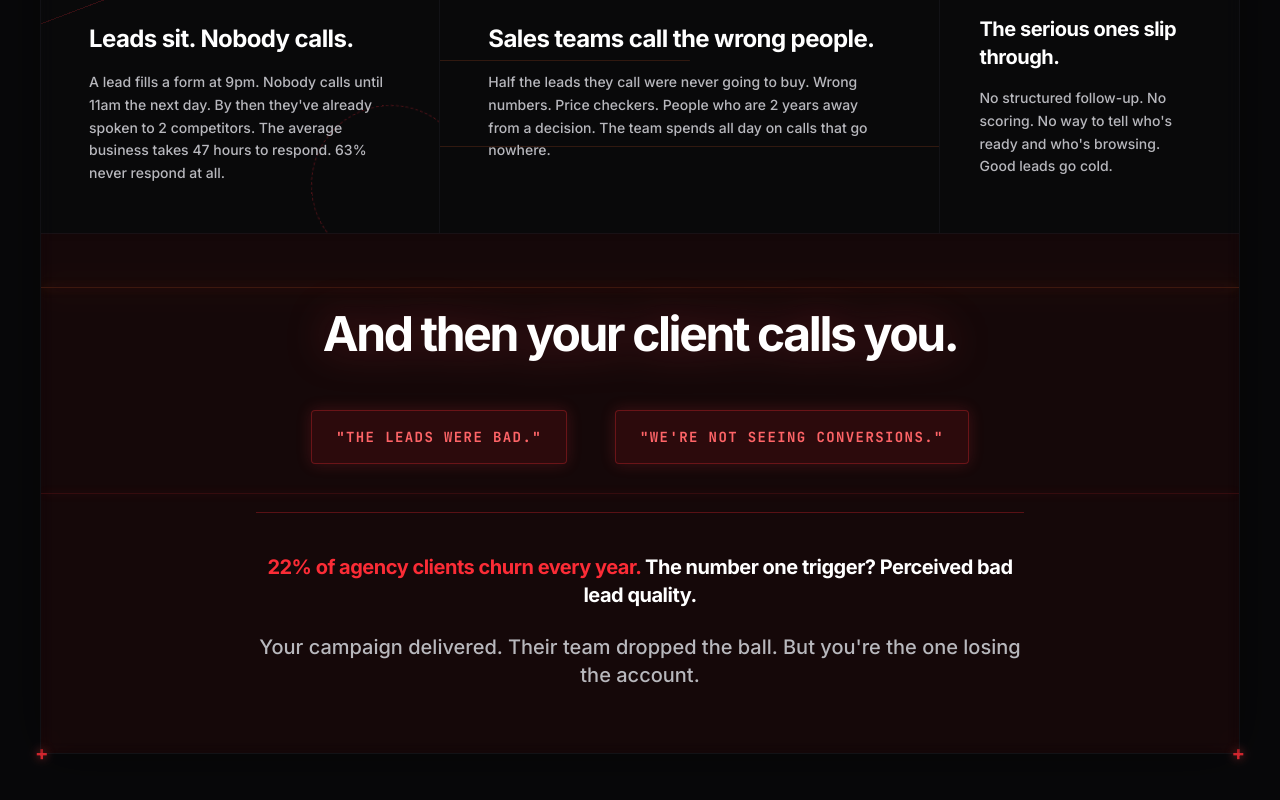
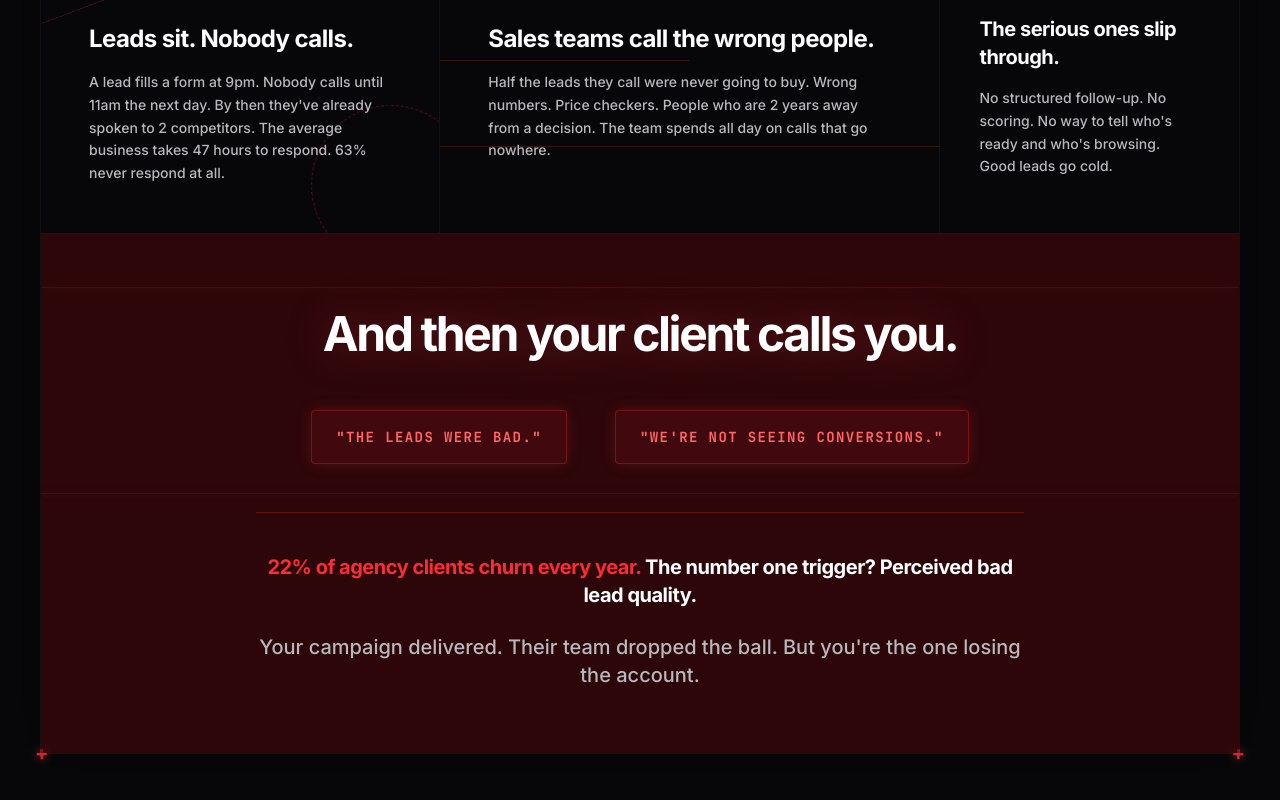
Before and after one commit to Sceduled/kavlron-website, a Next.js app: page / in a window 1280 px wide. Shown: the part 1858-2658 px from the top of the page. Built offline with nearby package versions, Linux system fonts and the light colour scheme.

Commit message:
fix: mobile video autoplay and backdrop rendering glitches

```diff
--- a/src/app/components/CtaSection.tsx
+++ b/src/app/components/CtaSection.tsx
@@ -85,7 +85,7 @@ export default function CtaSection() {
         </div>
 
         {/* Form Card */}
-        <div className="border border-border/30 bg-background/20 backdrop-blur-md p-8 md:p-10 shadow-[0_0_50px_rgba(0,0,0,0.5)]">
+        <div className="border border-border/30 bg-background/80 p-8 md:p-10 shadow-[0_0_50px_rgba(0,0,0,0.5)]">
           <form className="flex flex-col gap-6">
             <div className="flex flex-col gap-2">
               <label htmlFor="name" className="text-xs font-bold uppercase tracking-widest text-text-muted">
--- a/src/app/components/HowItWorksSection.tsx
+++ b/src/app/components/HowItWorksSection.tsx
@@ -12,7 +12,7 @@ export default function HowItWorksSection() {
         </h2>
 
         {/* Cinematic HUD Timeline */}
-        <div className="relative border border-border/40 bg-surface-card/10 backdrop-blur-sm p-8 md:p-16 shadow-[0_0_50px_rgba(0,0,0,0.5)]">
+        <div className="relative border border-border/40 bg-background/80 p-8 md:p-16 shadow-[0_0_50px_rgba(0,0,0,0.5)]">
 
           {/* Corner Crosshairs */}
           <div className="absolute -top-[14px] -left-[6px] text-accent-blue/80 text-xl font-bold pointer-events-none drop-shadow-[0_0_5px_rgba(107,127,163,0.8)]">+</div>
--- a/src/app/components/ProblemSection.tsx
+++ b/src/app/components/ProblemSection.tsx
@@ -17,7 +17,7 @@ export default function ProblemSection() {
         </div>
 
         {/* Cinematic HUD Grid */}
-        <div className="grid grid-cols-1 lg:grid-cols-12 border border-border/40 relative bg-surface-card/10 backdrop-blur-sm shadow-[0_0_50px_rgba(0,0,0,0.5)]">
+        <div className="grid grid-cols-1 lg:grid-cols-12 border border-border/40 relative bg-background/80 shadow-[0_0_50px_rgba(0,0,0,0.5)]">
 
           {/* Highly Visible Animated Background Grid Layer */}
           <div className="absolute inset-0 pointer-events-none overflow-hidden">
@@ -109,7 +109,7 @@ export default function ProblemSection() {
           </div>
 
           {/* Bottom Massive Alert Block */}
-          <div className="lg:col-span-12 border-t border-border/40 bg-red-950/20 backdrop-blur-md p-10 md:p-16 relative overflow-hidden">
+          <div className="lg:col-span-12 border-t border-border/40 bg-red-950/60 p-10 md:p-16 relative overflow-hidden">
             {/* Highly Visible Animated Background */}
             <div className="absolute inset-0 pointer-events-none flex items-center justify-center opacity-30">
                <div className="w-[120%] h-[200%] bg-[radial-gradient(ellipse_at_center,_var(--tw-gradient-stops))] from-red-500/20 via-transparent to-transparent animate-[pulse_2s_ease-in-out_infinite]" />
--- a/src/app/page.tsx
+++ b/src/app/page.tsx
@@ -15,17 +15,22 @@ export default function Home() {
   return (
     <div className="relative min-h-screen font-sans antialiased text-foreground selection:bg-accent-amber selection:text-white">
       {/* ─── Global Fixed Background Video ─── */}
-      <div className="fixed inset-0 z-0 pointer-events-none bg-background">
+      <div
+        className="fixed inset-0 z-0 pointer-events-none bg-background"
+        dangerouslySetInnerHTML={{
+          __html: `
             <video
-          autoPlay
+              autoplay
               loop
               muted
-          playsInline
-          className="w-full h-full object-cover object-[center_20%] opacity-80"
+              playsinline
+              style="width: 100%; height: 100%; object-fit: cover; object-position: center 20%; opacity: 0.8;"
             >
               <source src="/hero-bg.mp4" type="video/mp4" />
             </video>
-      </div>
+          `
+        }}
+      />
 
       {/* ─── Navigation ─── */}
       <nav className="absolute top-0 left-0 right-0 z-50 pt-4">
```
Lines whose indentation alone changed are shown as unchanged.
